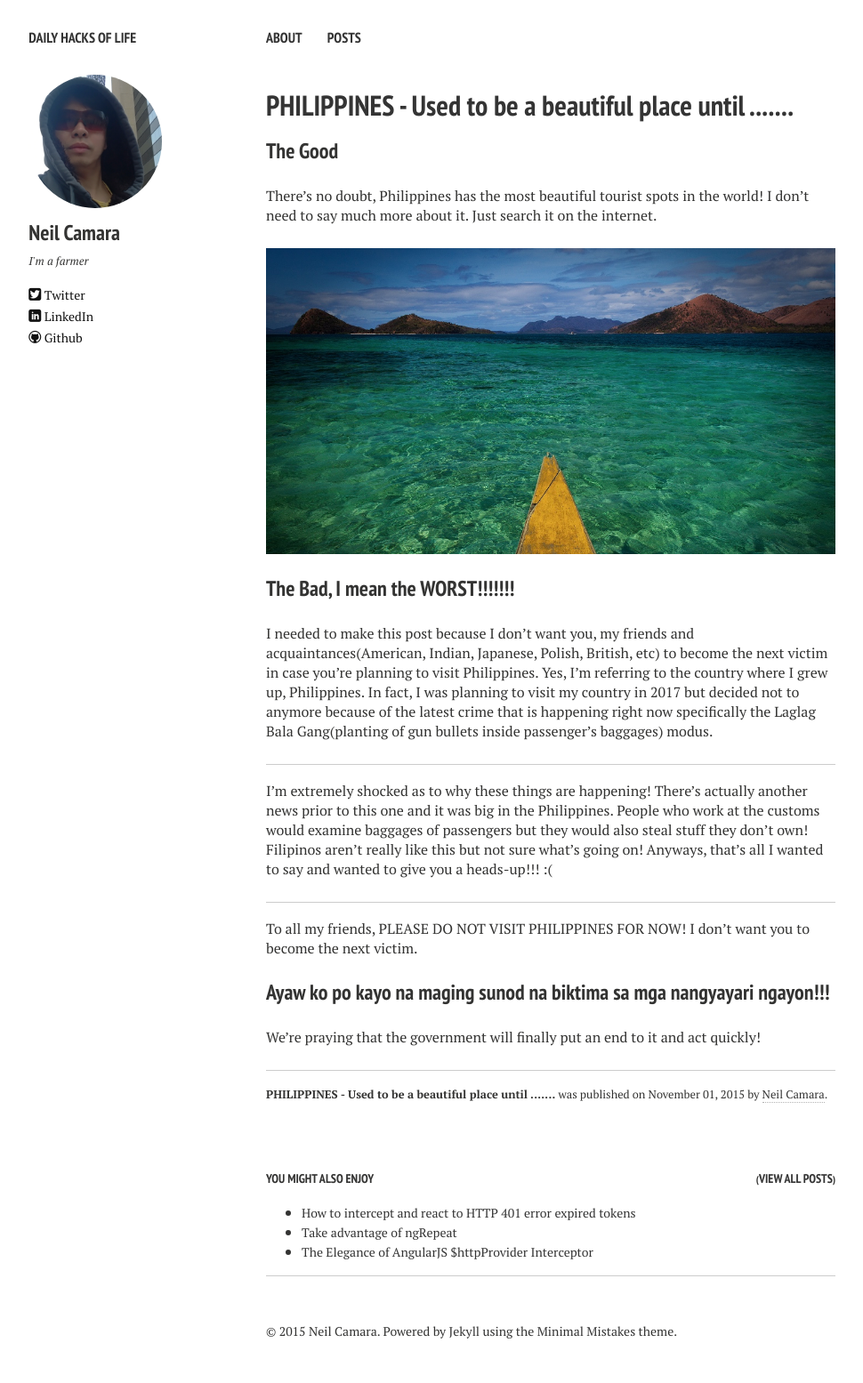
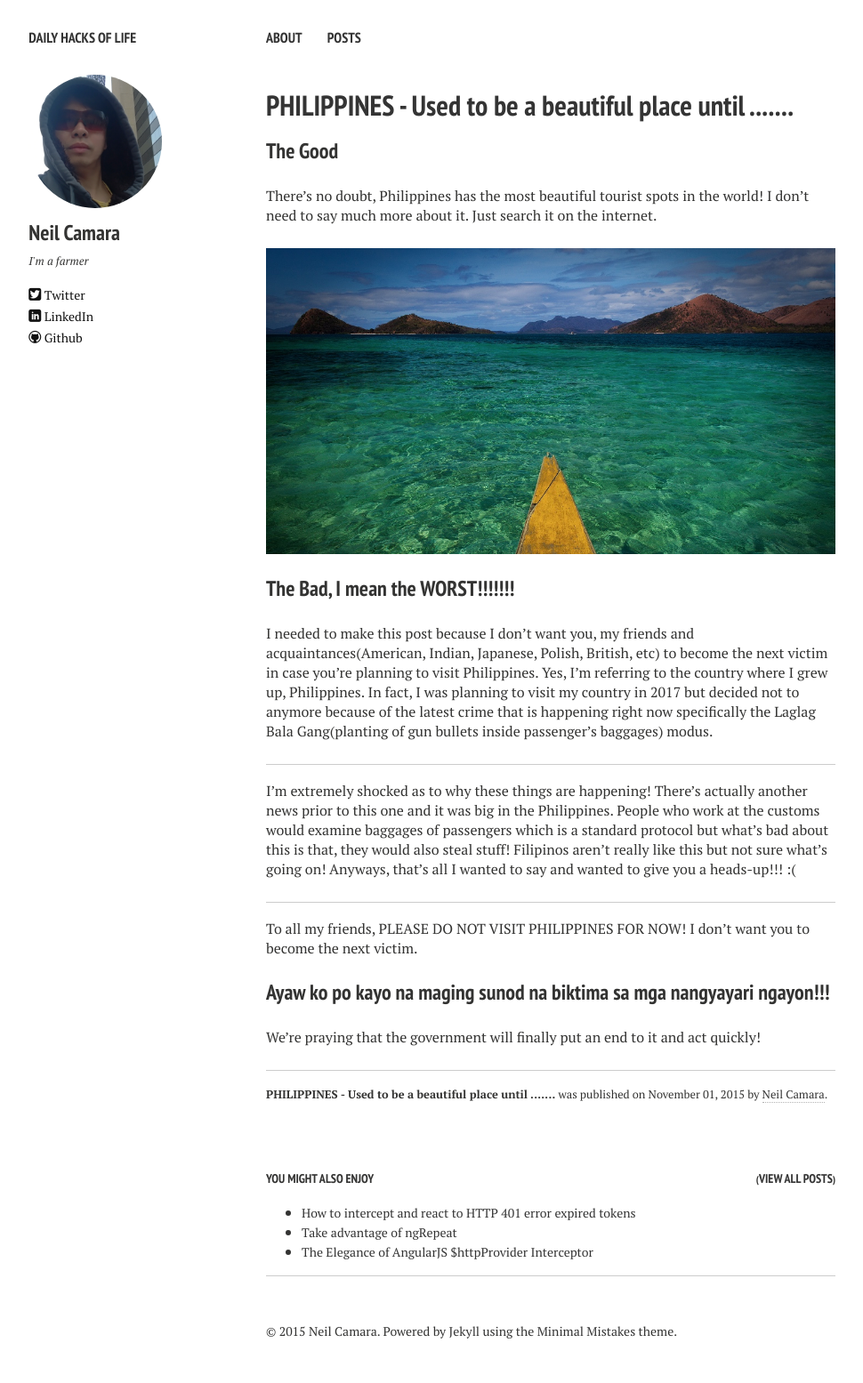
Before and after one commit to c0debreaker/c0debreaker.github.io, a Jekyll site: the page built from _posts/2015-11-01-mycountry-is-a-mess.md, in a window 1280 px wide. Shown: the whole page at 89% size, without its empty margins (21-991 px from the left). Built offline with Jekyll 4.4.1, drawn with Linux system fonts in a browser that asks for light colours; nearby versions of some CDN libraries.

Commit message:
modified sentence

```diff
--- a/_posts/2015-11-01-mycountry-is-a-mess.md
+++ b/_posts/2015-11-01-mycountry-is-a-mess.md
@@ -19,7 +19,7 @@ There's no doubt, Philippines has the most beautiful tourist spots in the world!
 I needed to make this post because I don't want you, my friends and acquaintances(American, Indian, Japanese, Polish, British, etc) to become the next victim in case you're planning to visit Philippines. Yes, I'm referring to the country where I grew up, Philippines. In fact, I was planning to visit my country in 2017 but decided not to anymore because of the latest crime that is happening right now specifically the Laglag Bala Gang(planting of gun bullets inside passenger's baggages) modus.
 
 ---
-I'm extremely shocked as to why these things are happening! There's actually another news prior to this one and it was big in the Philippines. People who work at the customs would examine baggages of passengers but they would also steal stuff they don't own! Filipinos aren't really like this but not sure what's going on! Anyways, that's all I wanted to say and wanted to give you a heads-up!!! :(
+I'm extremely shocked as to why these things are happening! There's actually another news prior to this one and it was big in the Philippines. People who work at the customs would examine baggages of passengers which is a standard protocol but what's bad about this is that, they would also steal stuff! Filipinos aren't really like this but not sure what's going on! Anyways, that's all I wanted to say and wanted to give you a heads-up!!! :(
 
 ---
 To all my friends, PLEASE DO NOT VISIT PHILIPPINES FOR NOW! I don't want you to become the next victim.
```
